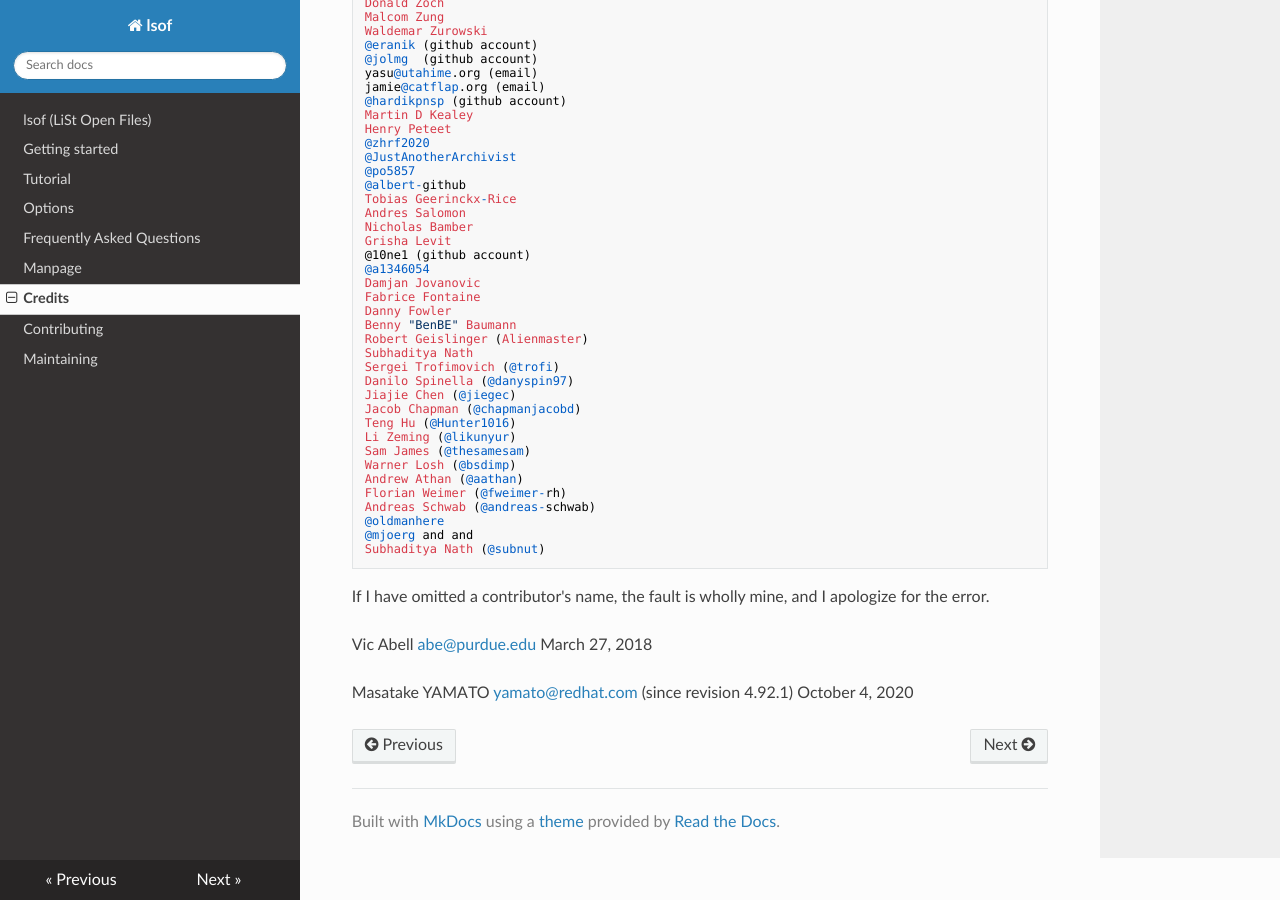
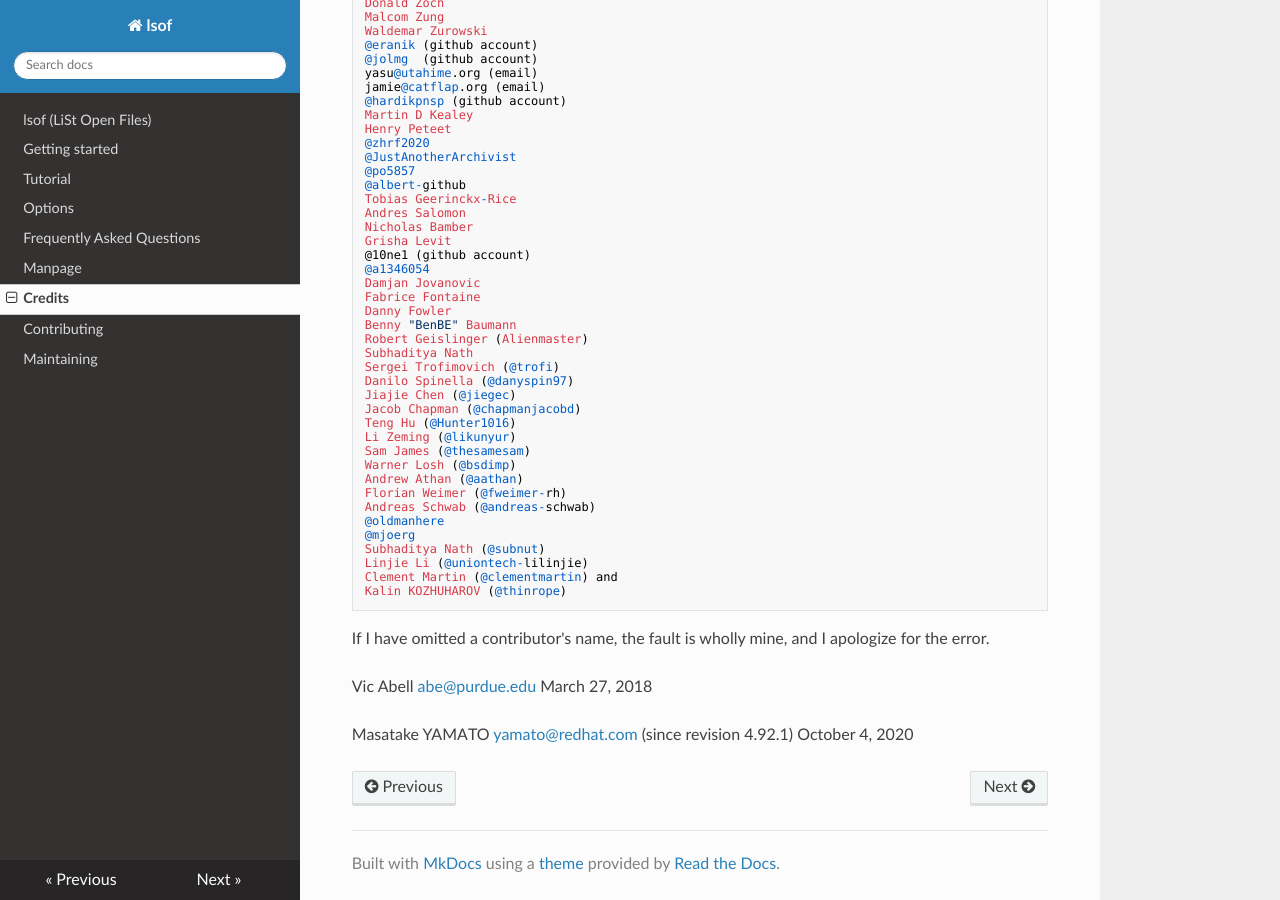
Before and after one commit to codacy-open-source-projects-scans/lsof, an MkDocs documentation site: the page built from docs/credits.md, in a window 1280 px wide and 900 px high, scrolled down 7831 px. Built offline with MkDocs 1.6.1, drawn with Linux system fonts in a browser that asks for light colours; nearby versions of some CDN libraries.

Commit message:
Frozen autocommit 2023-09-04 18:10:50.616197

```diff
--- a/docs/credits.md
+++ b/docs/credits.md
@@ -579,8 +579,11 @@ provided test systems where I was able to do development work.
 	Florian Weimer (@fweimer-rh)
 	Andreas Schwab (@andreas-schwab)
 	@oldmanhere
-	@mjoerg and and
+	@mjoerg
 	Subhaditya Nath (@subnut)
+	Linjie Li (@uniontech-lilinjie)
+	Clement Martin (@clementmartin) and
+	Kalin KOZHUHAROV (@thinrope)
 
 If I have omitted a contributor's name, the fault is wholly mine,
 and I apologize for the error.
```
Also changed, not shown: README.md (+1 -1 lines), 1 other file.
